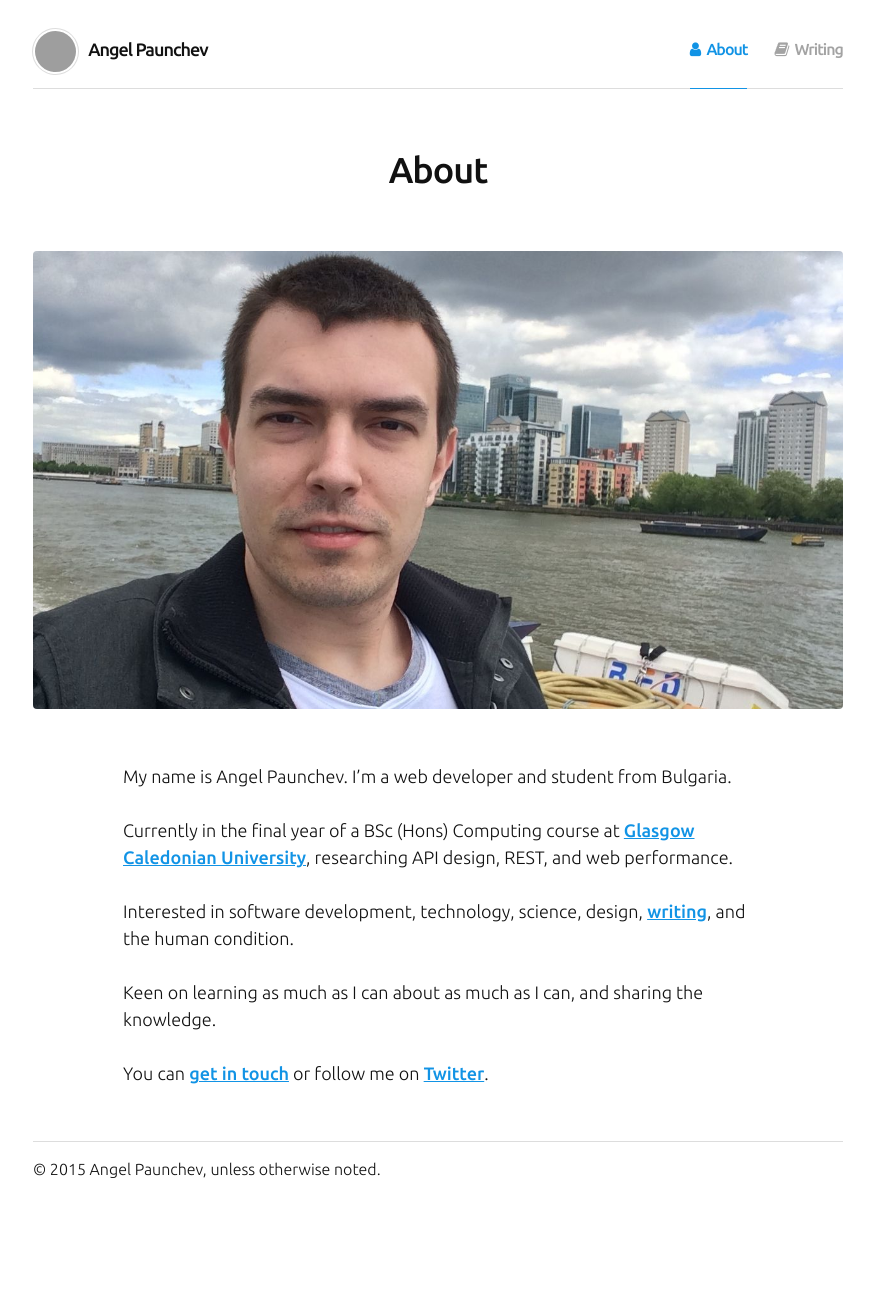
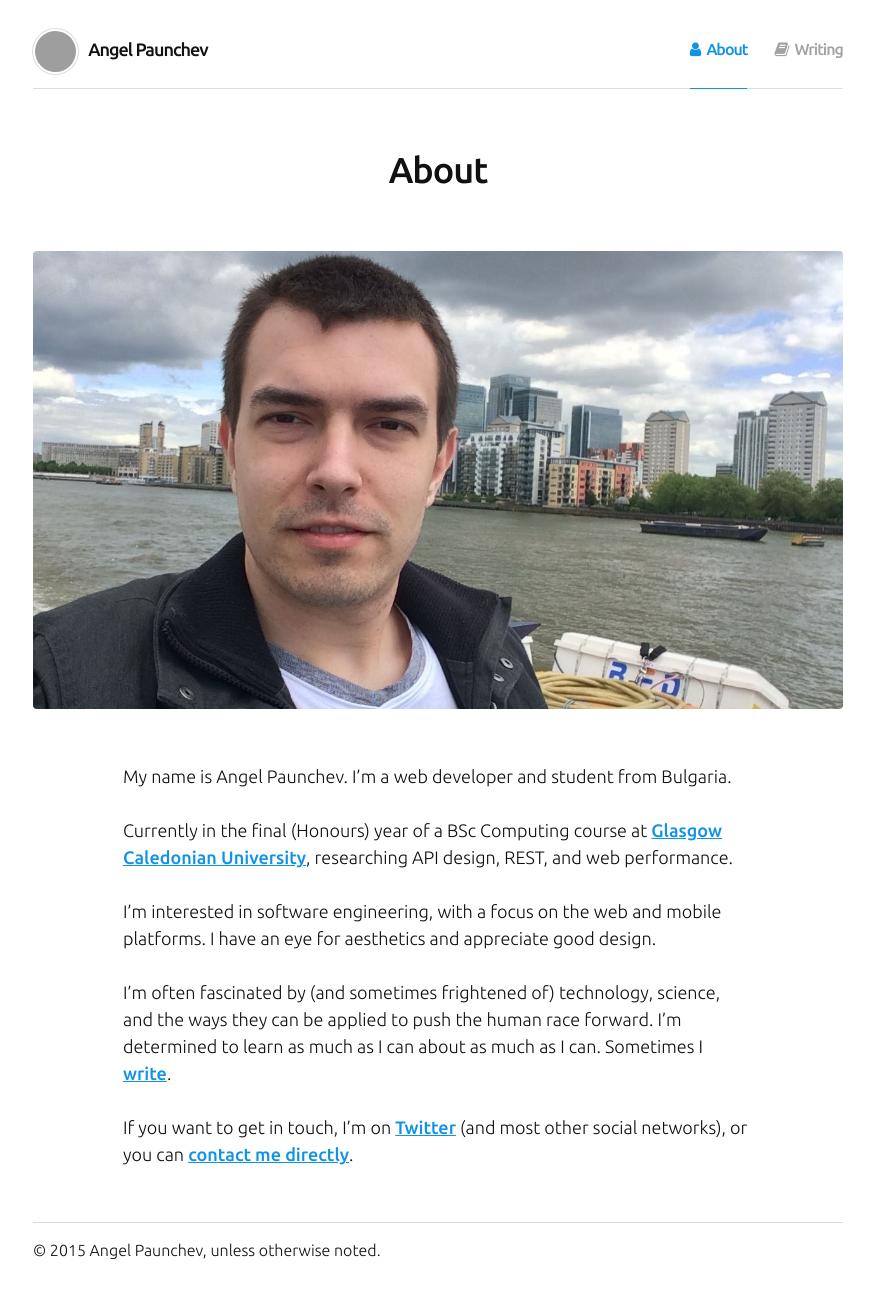
Before and after one commit to apaunchev/paunchev.com, a Jekyll site: the page built from index.html, in a window 1280 px wide. Shown: the whole page, without its empty margins (202-1076 px from the left). Built offline with Jekyll 4.4.1, drawn with Linux system fonts in a browser that asks for light colours; nearby versions of some CDN libraries; before the commit the page ends 1210 px from its top, so only the background shows below that; grey boxes are pictures that could not be loaded.

Commit message:
Update bio

```diff
--- a/index.html
+++ b/index.html
@@ -11,10 +11,10 @@ description: "My name is Angel Paunchev. I’m a web developer and student from
 
 <p>My name is Angel Paunchev. I’m a web developer and student from Bulgaria.</p>
 
-<p>Currently in the final year of a BSc (Hons) Computing course at <a href="http://www.gcu.ac.uk/">Glasgow Caledonian University</a>, researching API design, REST, and web performance.</p>
+<p>Currently in the final (Honours) year of a BSc Computing course at <a href="http://www.gcu.ac.uk/">Glasgow Caledonian University</a>, researching API design, REST, and web performance.</p>
 
-<p>Interested in software development, technology, science, design, <a href="/writing/">writing</a>, and the human condition.</p>
+<p>I’m interested in software engineering, with a focus on the web and mobile platforms. I have an eye for aesthetics and appreciate good design.</p>
 
-<p>Keen on learning as much as I can about as much as I can, and sharing the knowledge.</p>
+<p>I’m often fascinated by (and sometimes frightened of) technology, science, and the ways they can be applied to push the human race forward. I’m determined to learn as much as I can about as much as I can. Sometimes I <a href="/writing/">write</a>.</p>
 
-<p>You can <a href="mailto:apaunchev@gmail.com">get in touch</a> or follow me on <a href="https://twitter.com/apaunchev">Twitter</a>.</p>
+<p>If you want to get in touch, I’m on <a href="https://twitter.com/apaunchev">Twitter</a> (and most other social networks), or you can <a href="mailto:apaunchev@gmail.com">contact me directly</a>.</p>
```
